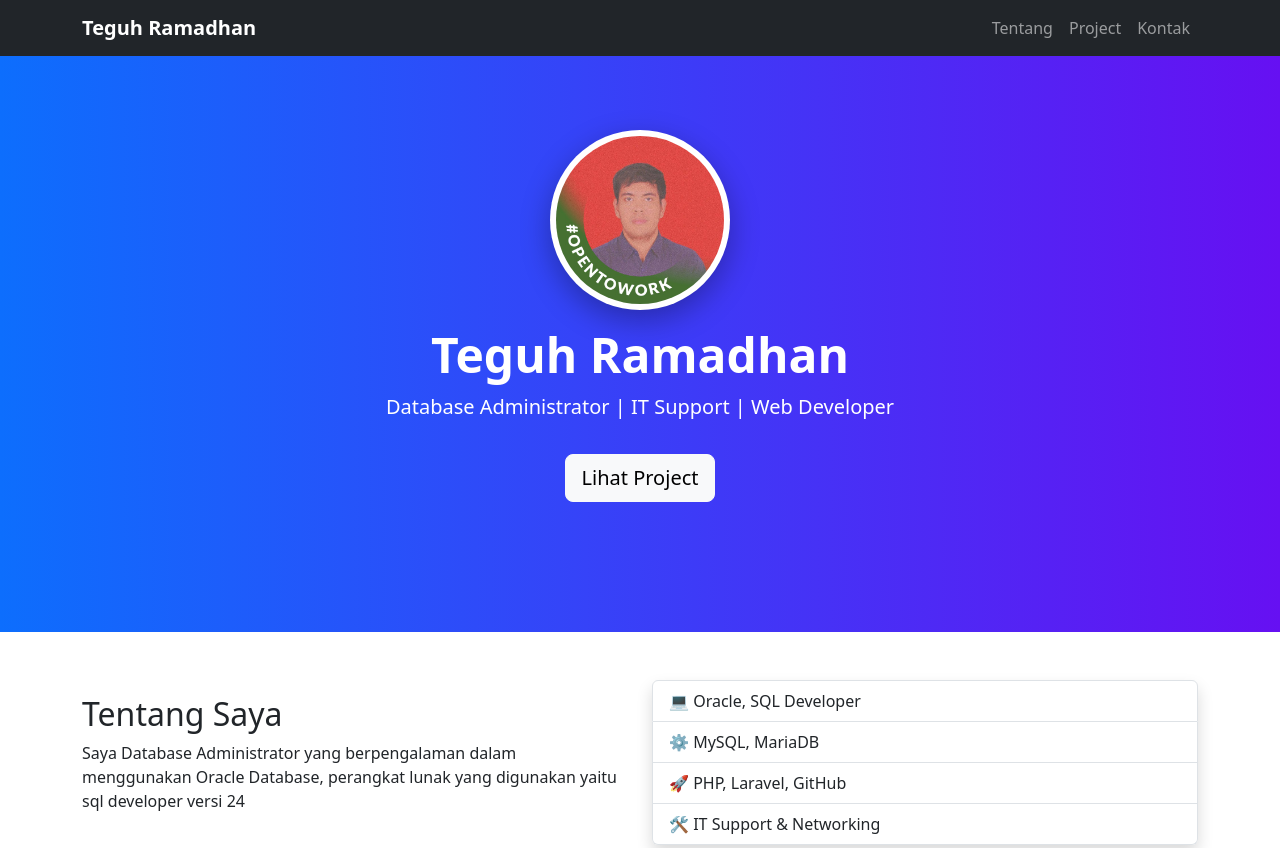
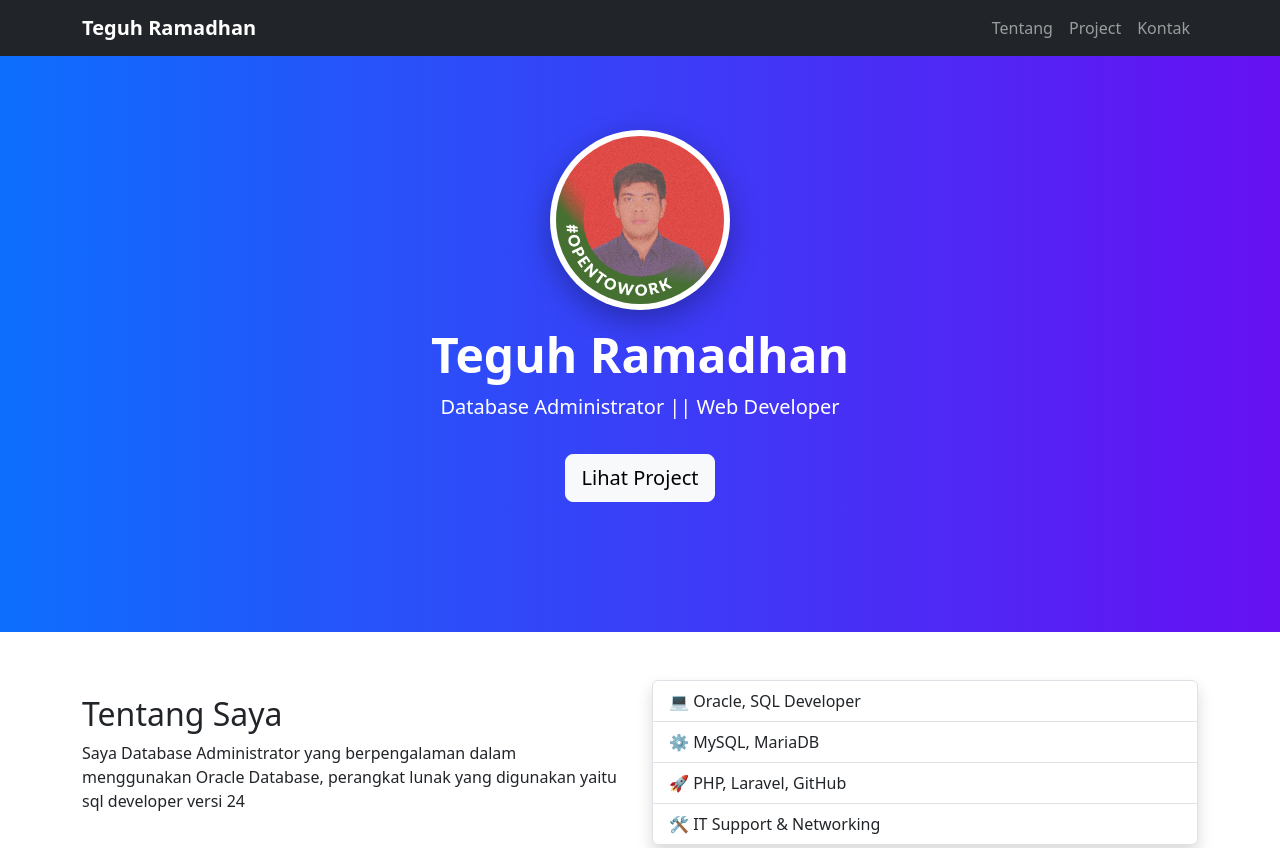
Before and after one commit to Teguh712/Teguh712.github.io, a plain HTML site: page index.html in a window 1280 px wide. Shown: the top 848 px of the page. Drawn offline with nearby package versions, Linux system fonts and the light colour scheme.

Commit message:
Update index.html

```diff
--- a/index.html
+++ b/index.html
@@ -71,7 +71,7 @@ body{scroll-behavior:smooth;}
     </div>
 
     <h1 class="display-5 fw-bold">Teguh Ramadhan</h1>
-    <p class="lead">Database Administrator | IT Support | Web Developer</p>
+    <p class="lead">Database Administrator || Web Developer</p>
     <a href="#projects" class="btn btn-light btn-lg mt-3">Lihat Project</a>
 
   </div>
```
